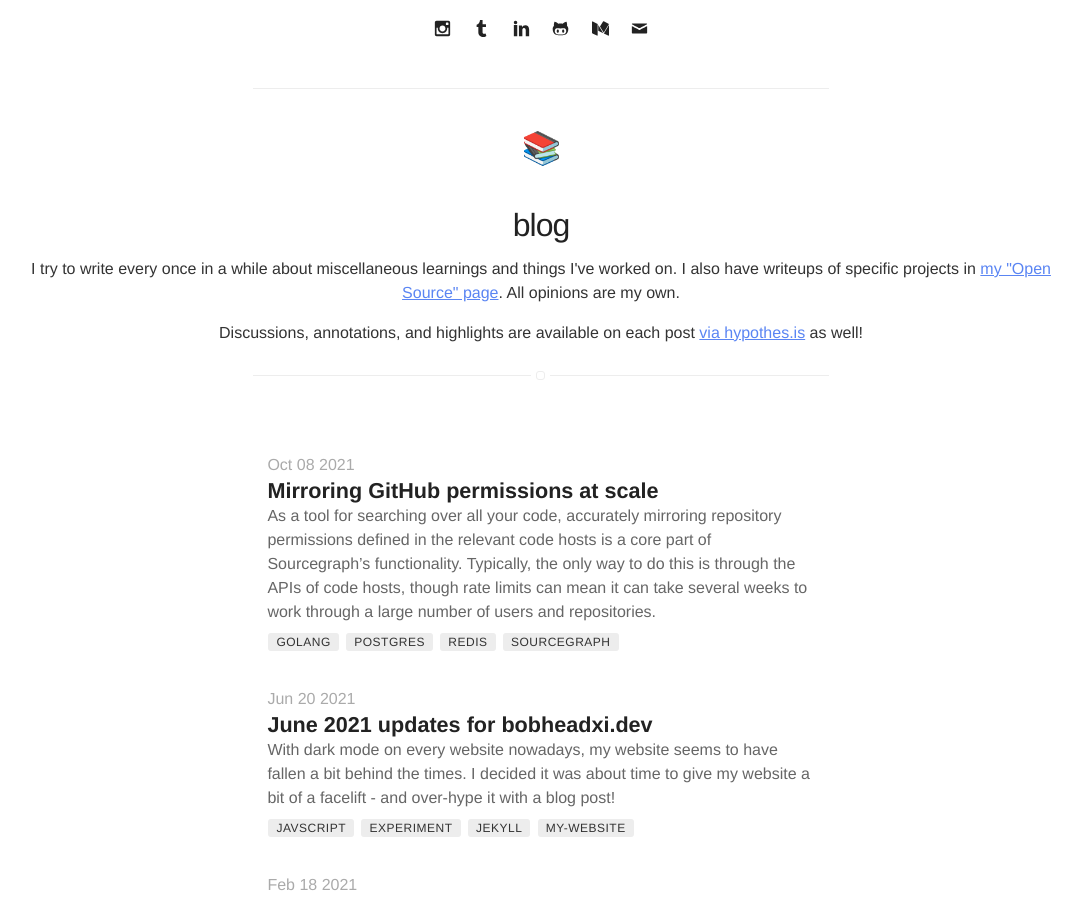
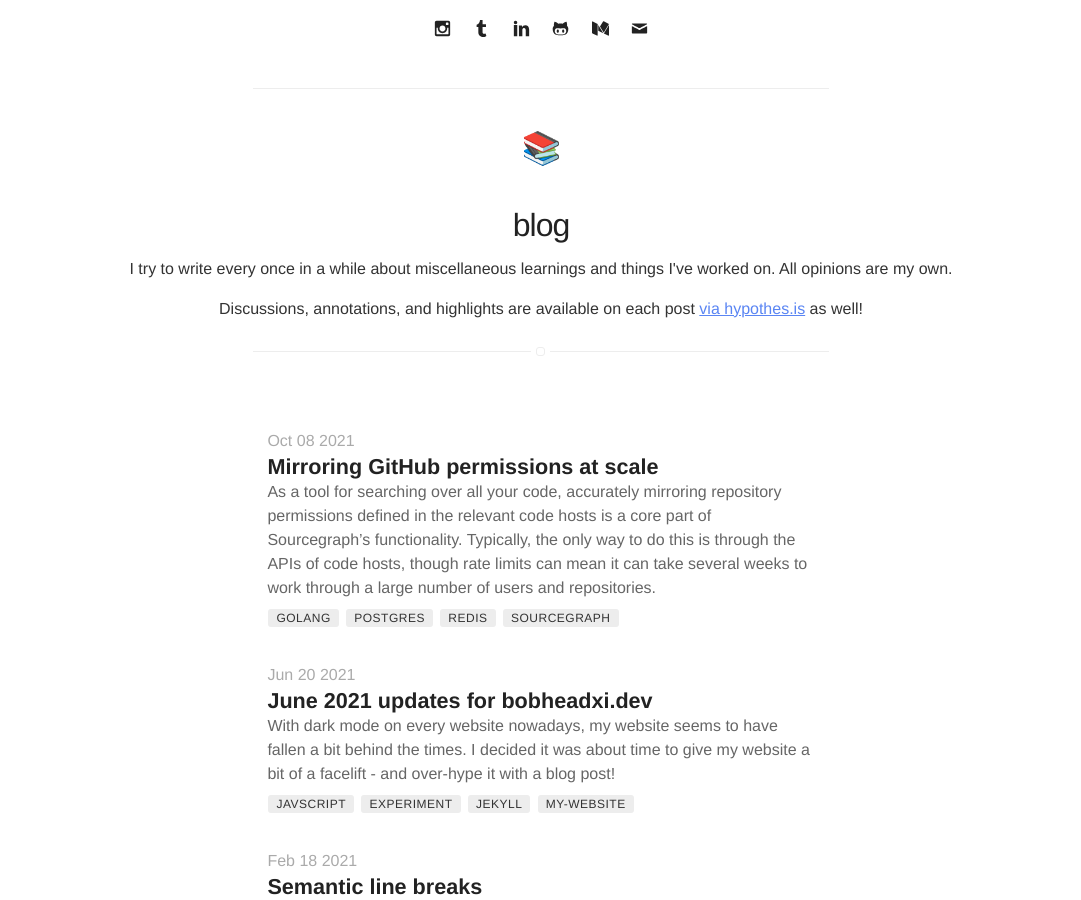
Before and after one commit to bobheadxi/bobheadxi.github.io, a Jekyll site: the page built from blog/index.html, in a window 1280 px wide and 900 px high, scrolled down 369 px. Shown: the whole window, without its empty margins (99-1180 px from the left). Built offline with Jekyll 4.4.1, drawn with Linux system fonts in a browser that asks for light colours; nearby versions of some CDN libraries; some web fonts are replaced; a style sheet for code colours, icons or effects is not loaded.

Commit message:
remove link to open source

```diff
--- a/blog/index.html
+++ b/blog/index.html
@@ -13,7 +13,6 @@ title: Blog
 
 <p align="center">
 	I try to write every once in a while about miscellaneous learnings and things I've worked on.
-	I also have writeups of specific projects in <a href="/open-source/" target="_blank">my "Open Source" page</a>.
 	All opinions are my own.
 </p>
 
```
